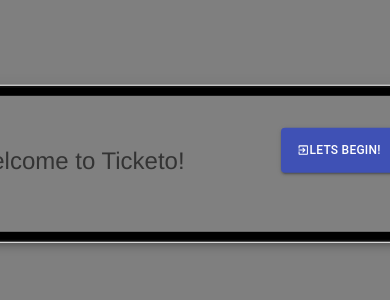
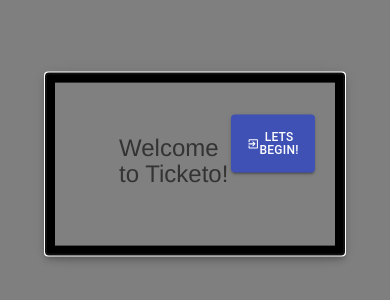
Before and after one commit to kumarParas7477/Ticketo-React-app, a React (Create React App) app in the folder client/: page / in a window 390 px wide. Shown: the part 258-558 px from the top of the page. Built offline with nearby package versions, Linux system fonts and the light colour scheme.

Commit message:
Update welcome.tsx

```diff
--- a/client/src/components/welcome.tsx
+++ b/client/src/components/welcome.tsx
@@ -12,11 +12,11 @@ const useStyles = makeStyles((theme: Theme) =>
       backgroundColor: "grey",
       border: "10px solid #000",
       boxShadow: theme.shadows[5],
-      padding: theme.spacing(4, 6, 6, 8)
-      //   [theme.breakpoints.down("sm")]: {
-      //     width: 300,
-      //     height: 650
-      //   }
+      padding: theme.spacing(4, 6, 6, 8),
+         [theme.breakpoints.down("sm")]: {
+          width: 300
+
+        }
     }
   })
 );
```
